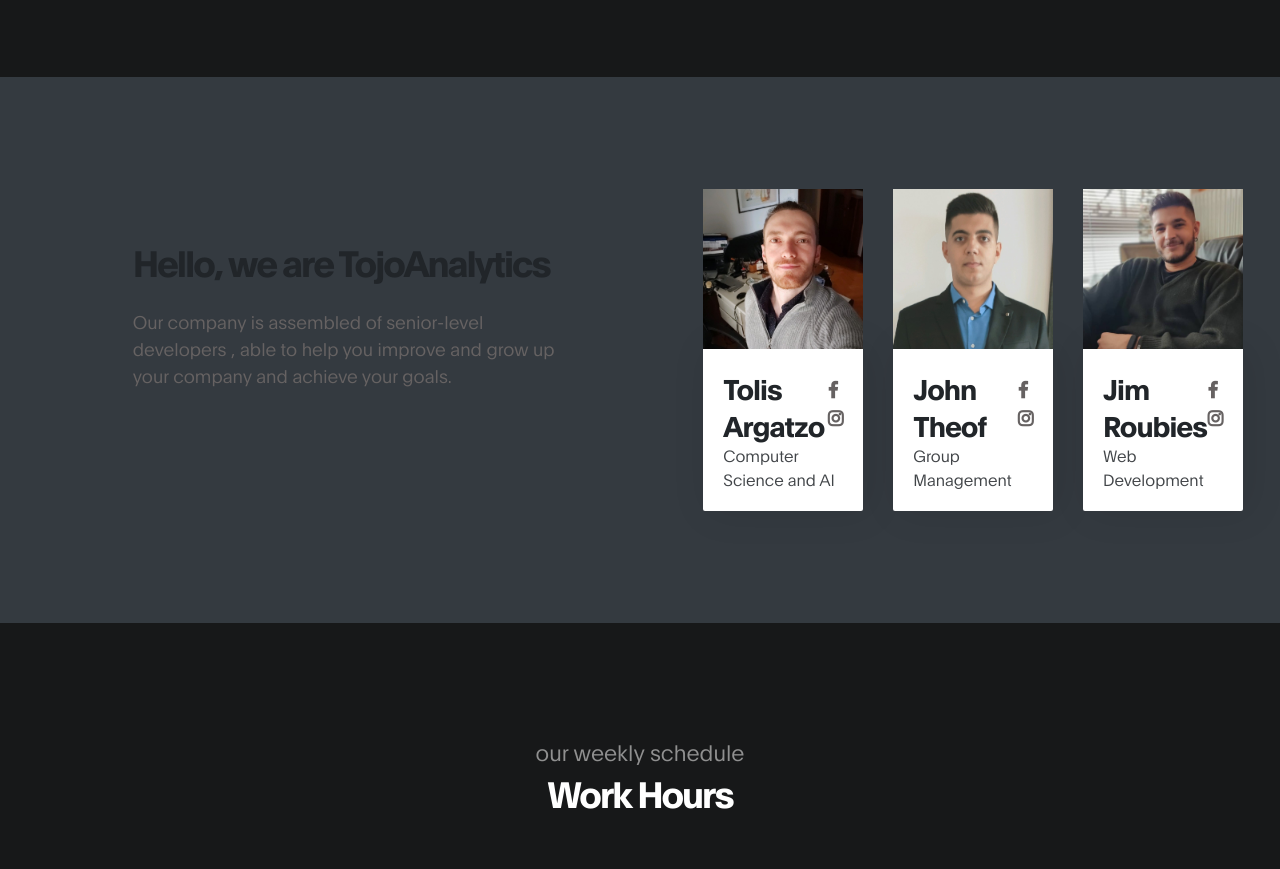
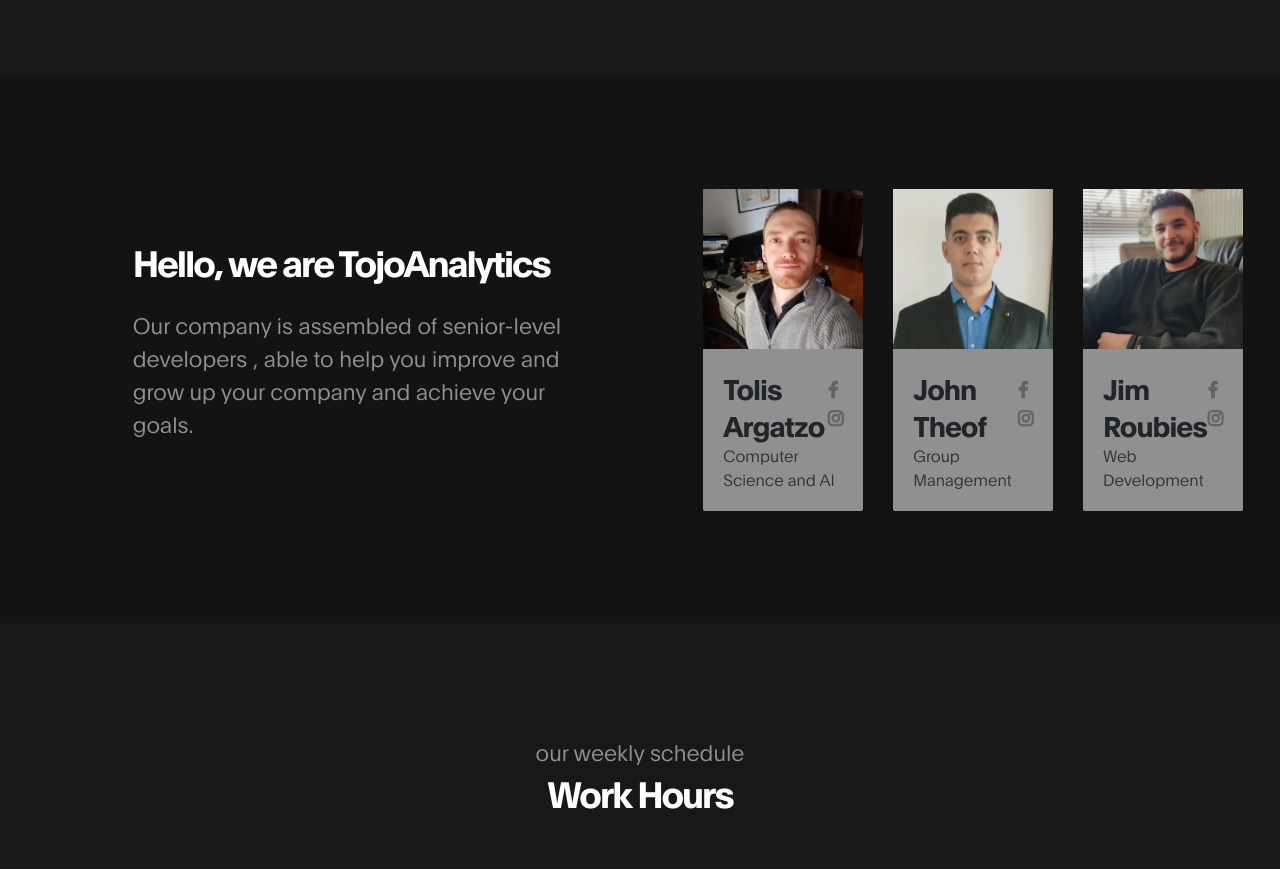
Before and after one commit to jimisrocker/tojo-website, a website: page index.html in a window 1280 px wide. Shown: the part 1183-2052 px from the top of the page. Drawn offline with Linux system fonts and the light colour scheme.

Commit message:
color stuff

```diff
--- a/css/tojo-style.css
+++ b/css/tojo-style.css
@@ -28,6 +28,7 @@
     --primary-color:        #f13a11;
     --white-color:          #ffffff;
     --dark-color:           #171819;
+    --aboutus-color:        #000000ec;
     --about-bg-color:       #f9f9f9;
 
     --gray-color:           #909090;
@@ -473,7 +474,7 @@
   -----------------------------------------*/
 
   .about {
-    background: var(--gray-dark);
+    background: var(--aboutus-color);
   }
 
   .about-working-hours {
@@ -491,7 +492,7 @@
   }
 
   .team-info {
-    background: var(--white-color);
+    background: var(--gray-color);
     border-radius: 0 0 2px 2px;
     box-shadow: 6px 0 38px rgba(20,20,20,0.10);
     padding: 20px;
--- a/index.html
+++ b/index.html
@@ -132,9 +132,9 @@
                     <div class="row">
 
                             <div class="mt-lg-5 mb-lg-0 mb-4 col-lg-5 col-md-10 mx-auto col-12">
-                                <h2 class="mb-4" data-aos="fade-up" data-aos-delay="300">Hello, we are TojoAnalytics</h2>
+                                <h2 class="mb-4 text-white" data-aos="fade-up" data-aos-delay="300">Hello, we are TojoAnalytics</h2>
 
-                                <p data-aos="fade-up" data-aos-delay="400">Our company is assembled of senior-level developers , able to help you improve and grow up your company and achieve your goals.</p>
+                                <h6 data-aos="fade-up" data-aos-delay="400">Our company is assembled of senior-level developers , able to help you improve and grow up your company and achieve your goals.</h6>
 
 
 <!-- US -->
```
